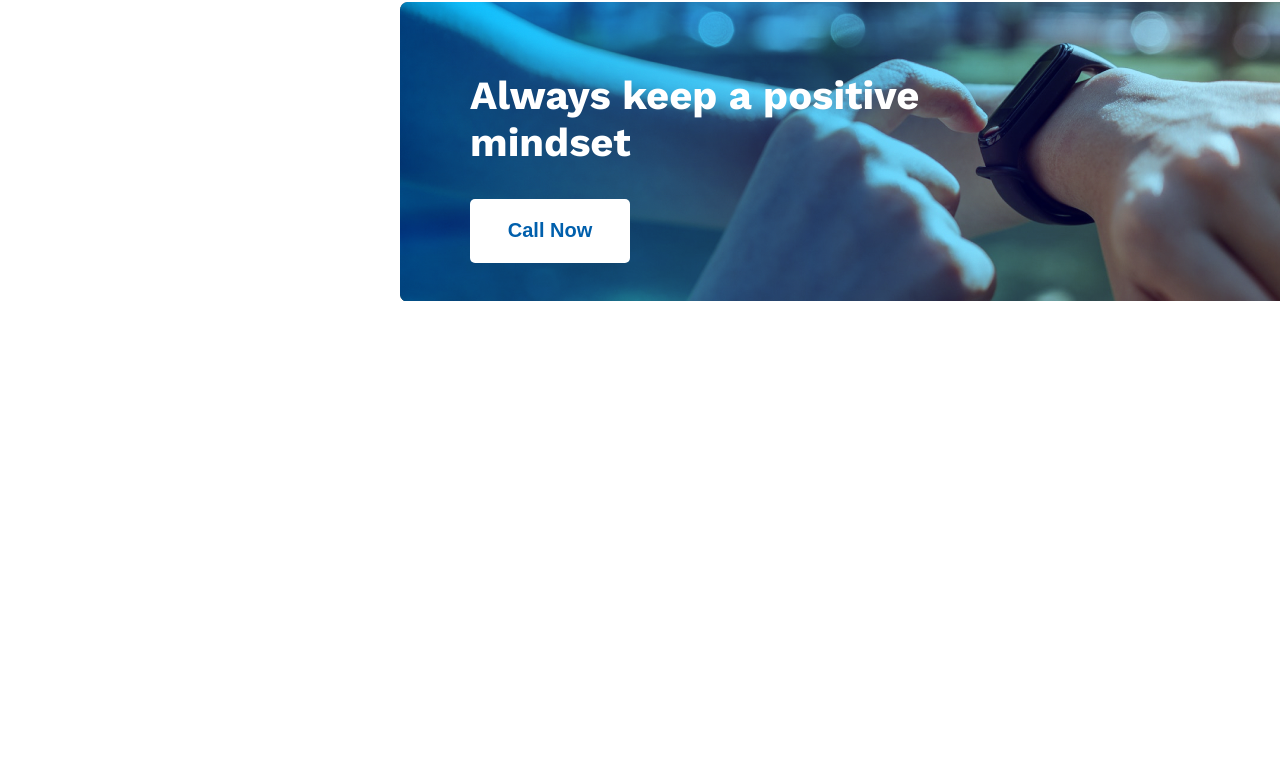
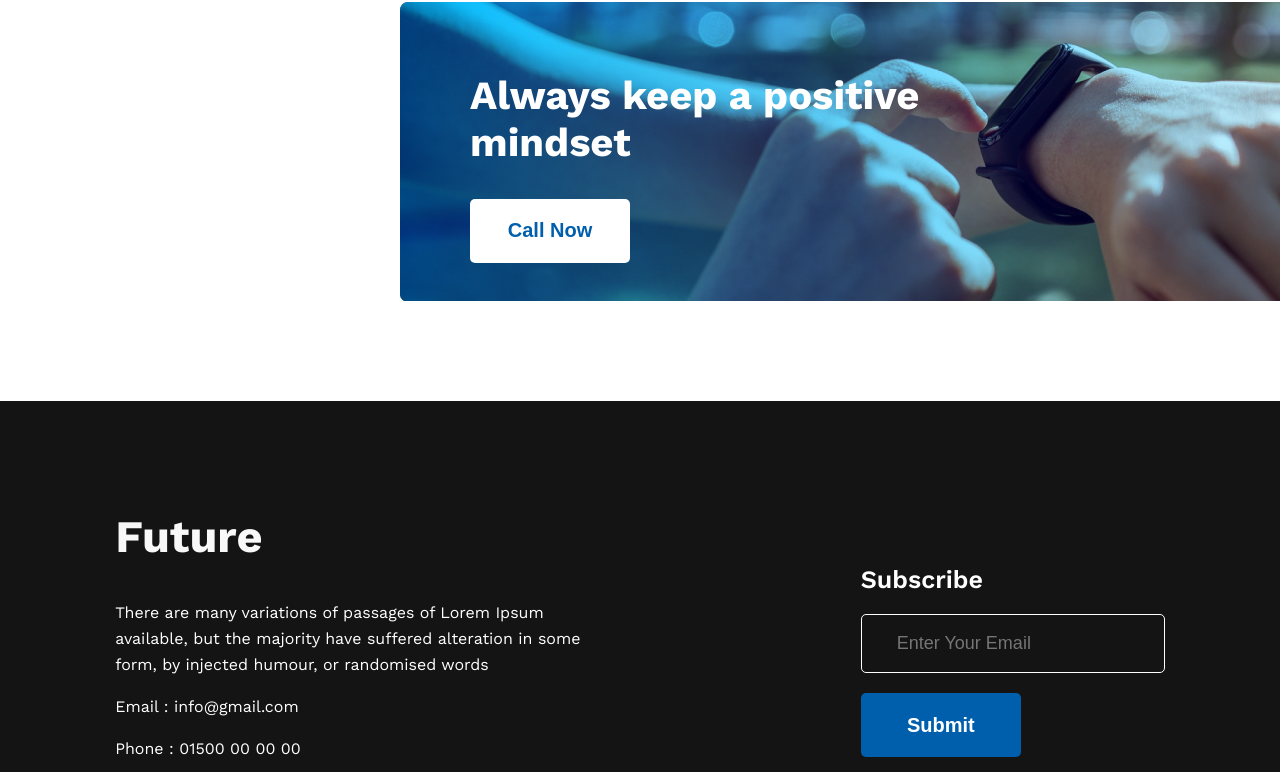
Before and after one commit to Shakilofficial/new-me, a plain HTML site: page index.html in a window 1280 px wide. Shown: the part 2272-3044 px from the top of the page. Before the commit the page ends 2623 px from the top, so only its background shows below. Drawn offline with nearby package versions, Linux system fonts and the light colour scheme.

Commit message:
complete footer, and project done

```diff
--- a/index.html
+++ b/index.html
@@ -69,22 +69,22 @@
         <h2 class="title">My Plans</h2>
         <div class="myplans">
           <div class="plan-item">
-            <img src="images/icons/web.png" alt="" class="myplan-img">
+            <img src="images/icons/web.png" alt="" class="myplan-img" />
             <h3 class="plan-title">Web Development</h3>
             <p class="myplan-description">I want to start</p>
           </div>
           <div class="plan-item">
-            <img src="images/icons/js.png" alt="" class="myplan-img">
+            <img src="images/icons/js.png" alt="" class="myplan-img" />
             <h3 class="plan-title">Javascript</h3>
             <p class="myplan-description">I want to start</p>
           </div>
           <div class="plan-item">
-            <img src="images/icons/smoke.png" alt="" class="myplan-img">
+            <img src="images/icons/smoke.png" alt="" class="myplan-img" />
             <h3 class="plan-title">Smoking Habit</h3>
             <p class="myplan-description">I want to start</p>
           </div>
           <div class="plan-item">
-            <img src="images/icons/ecom.png" alt="" class="myplan-img">
+            <img src="images/icons/ecom.png" alt="" class="myplan-img" />
             <h3 class="plan-title">E-commerce</h3>
             <p class="myplan-description">I want to start</p>
           </div>
@@ -92,13 +92,37 @@
       </section>
       <section class="sec-banner-container">
         <div class="sec-banner">
-          <h2 class="sec-banner-title">Always keep a positive <br> mindset</h2>
+          <h2 class="sec-banner-title">
+            Always keep a positive <br />
+            mindset
+          </h2>
           <button class="btn">Call Now</button>
         </div>
       </section>
     </main>
-    <footer>
-
+    <footer class="footer-container">
+      <div class="future">
+        <h2 class="sec-title">Future</h2>
+        <p class="description">
+          There are many variations of passages of Lorem Ipsum <br />
+          available, but the majority have suffered alteration in some <br />
+          form, by injected humour, or randomised words
+        </p>
+        <p class="description">Email : info@gmail.com</p>
+        <p class="description">Phone : 01500 00 00 00</p>
+        <div class="social-links">
+          <a href=""><img src="images/icons/fb.png" alt="" /></a>
+          <a href=""><img src="images/icons/twitter.png" alt="" /></a>
+          <a href=""><img src="images/icons/youtube.png" alt="" /></a>
+        </div>
+      </div>
+      <div class="subscriber-sec">
+        <h2 class="title-subscribe">Subscribe</h2>
+        <form class="newslatter" action="">
+          <input type="email" name="" placeholder="Enter Your Email" id="" />
+        </form>
+        <button class="btn-subscribe">Submit</button>
+      </div>
     </footer>
   </body>
 </html>
--- a/styles/new-me-styles.css
+++ b/styles/new-me-styles.css
@@ -99,6 +99,8 @@ body {
   font-size: 25px;
   font-weight: 500;
 }
+
+/* banner section related styles */
 .sec-banner-container {
   width: 1140px;
   height: 300px;
@@ -118,3 +120,54 @@ body {
   font-size: 40px;
   font-weight: 700;
 }
+
+/* footer related section styles */
+
+.footer-container {
+  height: 500px;
+  background-color: #151414;
+  display: flex;
+  gap: 50px;
+  align-items: center;
+  justify-content: space-around;
+  margin-top: 100px;
+}
+.sec-title {
+  color: #f8f8f8;
+  font-size: 45px;
+  font-weight: 700;
+}
+.social-links a {
+  margin-right: 20px;
+}
+.title-subscribe {
+  color: #fff;
+  font-size: 25px;
+  font-weight: 600;
+}
+.description {
+  color: #fff;
+  font-size: 16px;
+  font-weight: 400;
+  line-height: 26px;
+}
+.newslatter input {
+  padding: 18px 35px;
+  color: #f3f3f3;
+  background: #151414;
+  font-size: 18px;
+  font-weight: 400;
+  border-radius: 5px;
+  border: 1px solid #fff;
+  margin-bottom: 20px;
+}
+.btn-subscribe {
+  width: 160px;
+  height: 64px;
+  border-radius: 5px;
+  border: 0;
+  background: #005fac;
+  color: #fff;
+  font-size: 20px;
+  font-weight: 600;
+}
```
